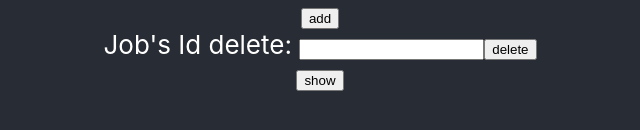
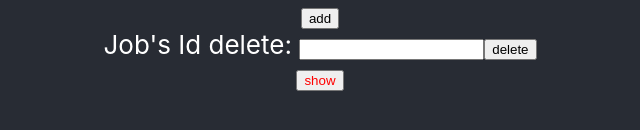
Before and after one commit to Lee-412/React-Js-Basic, a React (Create React App) app: page / in a window 1280 px wide. Shown: the part 562-692 px from the top of the page, without its empty margins (320-960 px from the left). Built offline with nearby package versions, Linux system fonts and the light colour scheme.

Commit message:
#18 #19 => Virtual DOM, SCSS with Reactjs

```diff
--- a/src/views/Example/ChildComponent.js
+++ b/src/views/Example/ChildComponent.js
@@ -1,6 +1,6 @@
 
 import React from "react";
-
+import "./ChillComponentCss.scss"
 
 class ChildComponent extends React.Component {
 
@@ -38,9 +38,11 @@ class ChildComponent extends React.Component {
             <>
                 {showJob === false ?
                     <div>
-                        <button onClick={() => {
-                            this.handleClickShow()
-                        }}>show</button>
+                        {/* // style={{ color: "red" }} */}
+                        <button className="btn-show"
+                            onClick={() => {
+                                this.handleClickShow()
+                            }}>show</button>
                     </div>
                     :
                     <>
@@ -57,9 +59,10 @@ class ChildComponent extends React.Component {
                             {console.log("Check map array", a)}
                         </div>
                         <div>
-                            <button onClick={() => {
-                                this.handleClickHide()
-                            }}>hide</button>
+                            <button className="btn-hide"
+                                onClick={() => {
+                                    this.handleClickHide()
+                                }}>hide</button>
                         </div>
                     </>
                 }
@@ -67,6 +70,8 @@ class ChildComponent extends React.Component {
         )
     }
 }
+
+//function component
 
 // const ChildComponent = (props) => {
 //     console.log("check Props", props);
--- /dev/null
+++ b/src/views/Example/ChillComponentCss.scss
@@ -0,0 +1,11 @@
+$myColor: red;
+$myColor2: blue;
+
+
+.btn-show {
+    color: $myColor; // Apply red color to btn-show
+}
+
+.btn-hide {
+    color: $myColor2; // Apply blue color to btn-hide
+}
```
